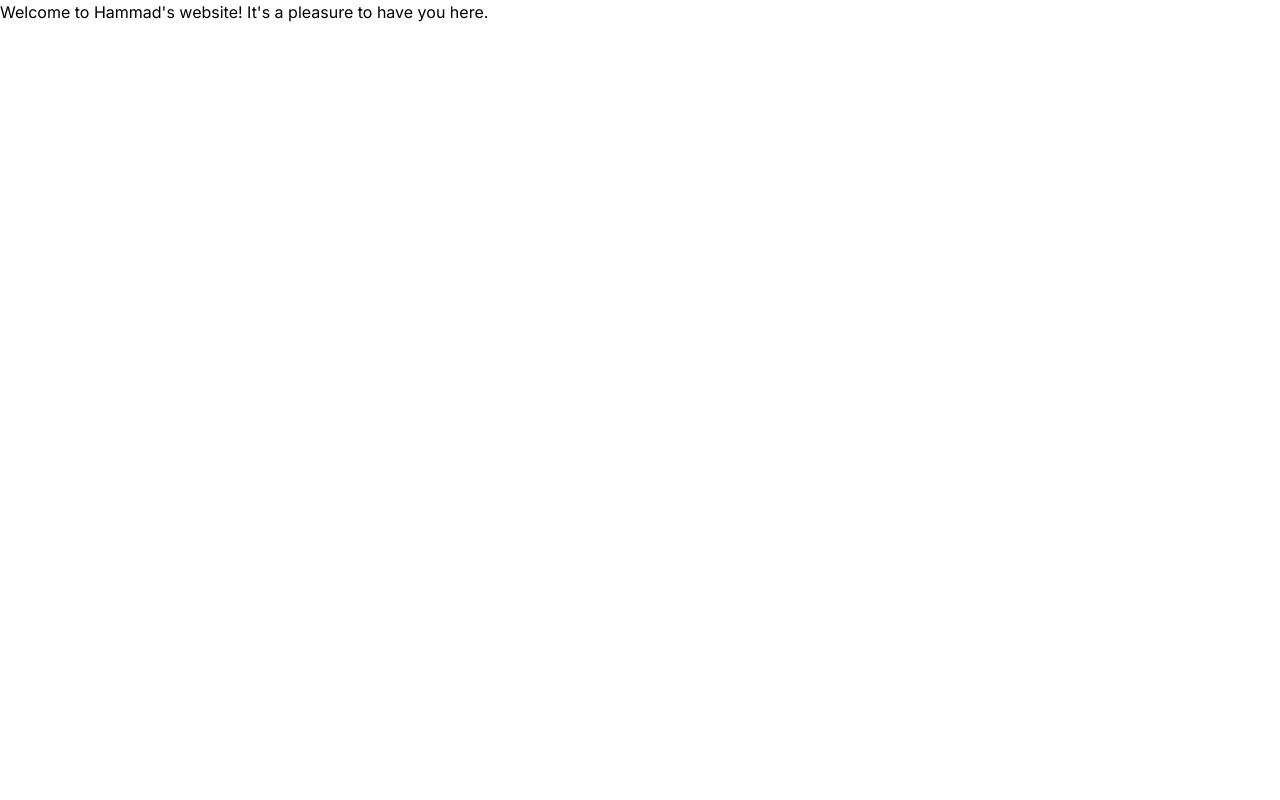
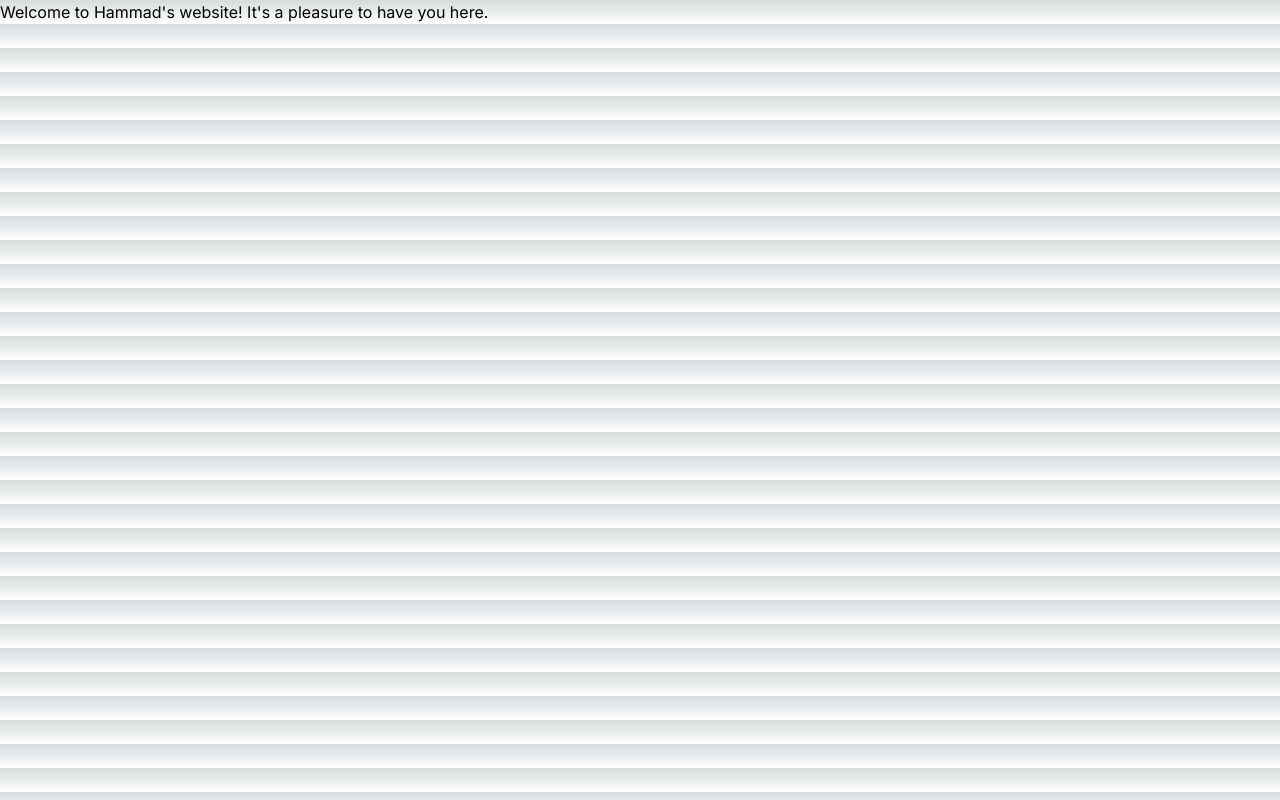
Before and after one commit to Hammadkhan34/Next-JS, a Next.js app: page / in a window 1280 px wide. Built offline with nearby package versions, Linux system fonts and the light colour scheme.

Commit message:
Update globals.css

```diff
--- a/src/app/globals.css
+++ b/src/app/globals.css
@@ -1,3 +1,27 @@
 @tailwind base;
 @tailwind components;
 @tailwind utilities;
+
+:root {
+  --foreground-rgb: 0, 0, 0;
+  --background-start-rgb: 214, 219, 220;
+  --background-end-rgb: 255, 255, 255;
+}
+
+@media (prefers-color-scheme: dark) {
+  :root {
+    --foreground-rgb: 255, 255, 255;
+    --background-start-rgb: 0, 0, 0;
+    --background-end-rgb: 0, 0, 0;
+  }
+}
+
+body {
+  color: rgb(var(--foreground-rgb));
+  background: linear-gradient(
+      to bottom,
+      transparent,
+      rgb(var(--background-end-rgb))
+    )
+    rgb(var(--background-start-rgb));
+}
```
